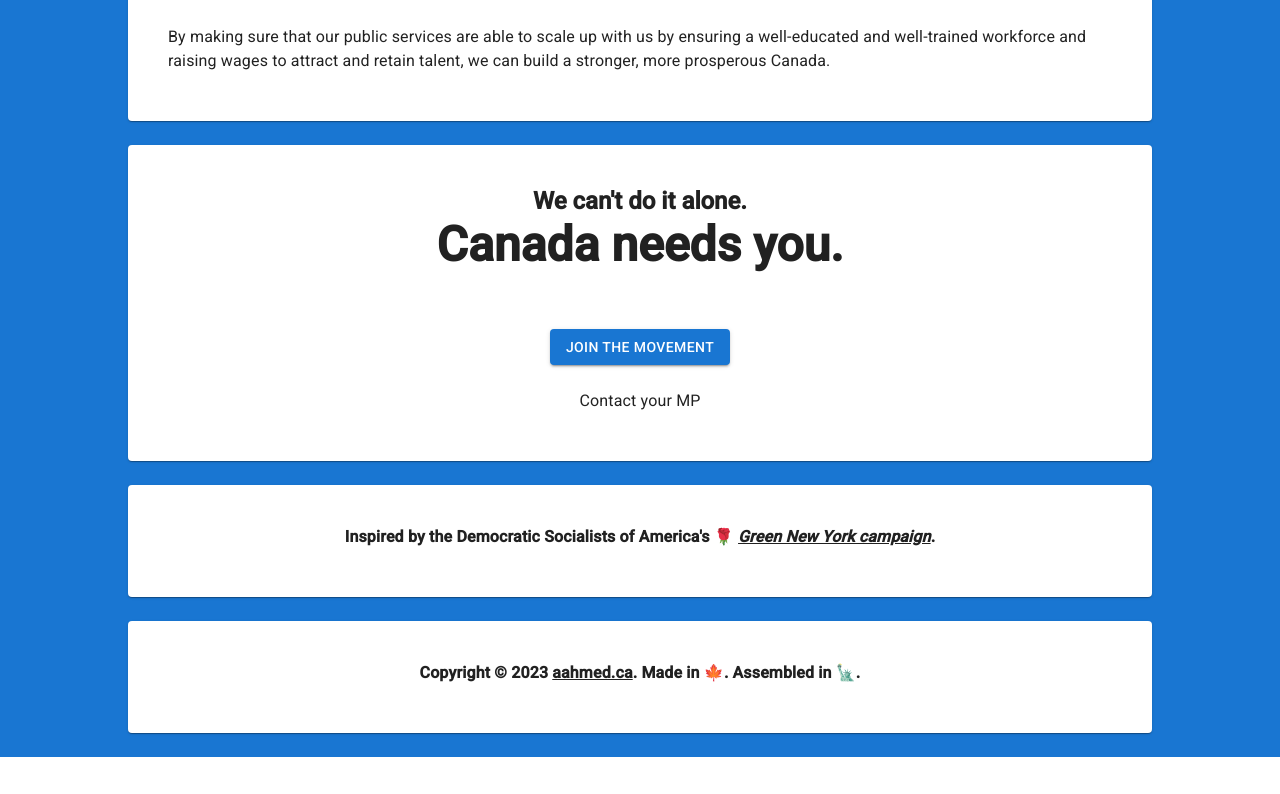
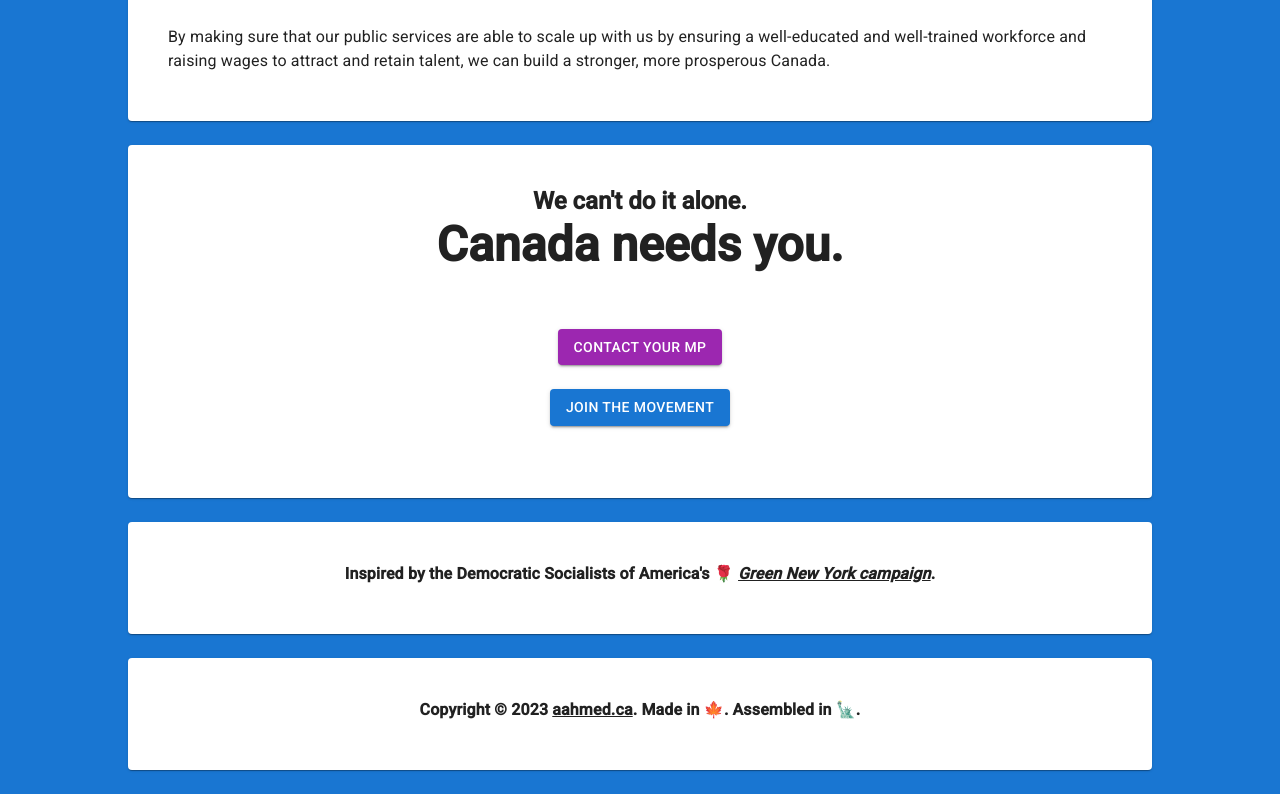
Before and after one commit to asharahmed/centuryapp, a Next.js app: page / in a window 1280 px wide. Shown: the part 2245-3039 px from the top of the page. Before the commit the page ends 3002 px from the top, so only its background shows below. Built offline with nearby package versions, Linux system fonts and the light colour scheme.

Commit message:
initial commit

```diff
--- a/src/pages/index.js
+++ b/src/pages/index.js
@@ -248,11 +248,12 @@ function App() {
             </Typography>
           <Typography variant="h3" component="p">
           <center><b>Canada needs you.</b></center><br/>
+
             </Typography>
-
+            <Button variant="contained" color="secondary" href="https://www.ourcommons.ca">Contact your MP</Button><br/>
             <Button variant="contained" color="primary" href="https://www.centuryinitiative.ca/">Join the Movement</Button><br/>
 
-            <a href="https://ourcommons.ca/members/en">Contact your MP</a>
+
 
             </CardContent>
       </Card>
```
